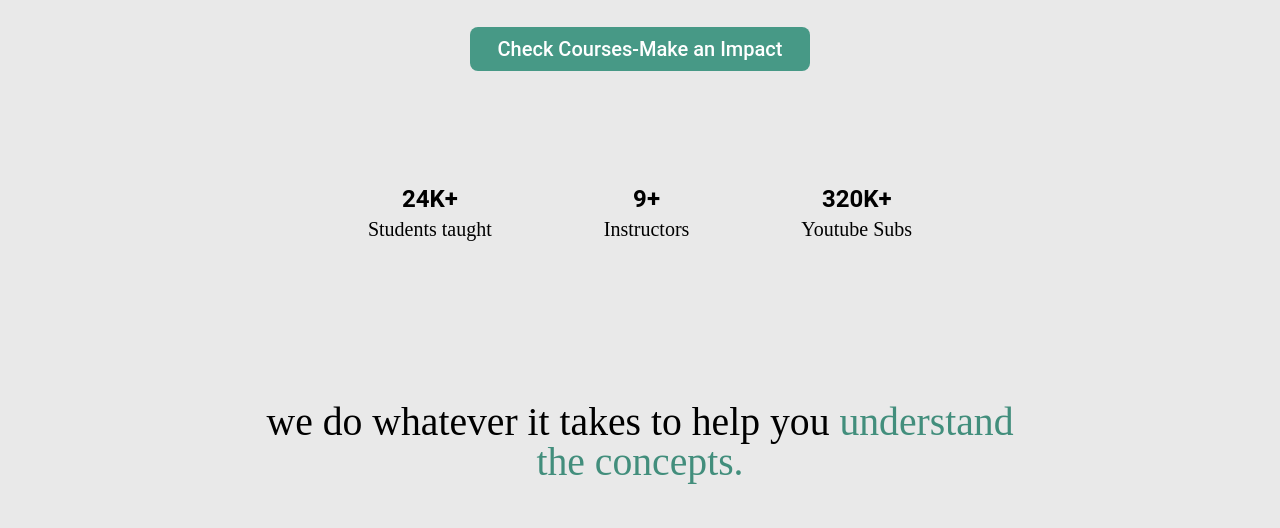
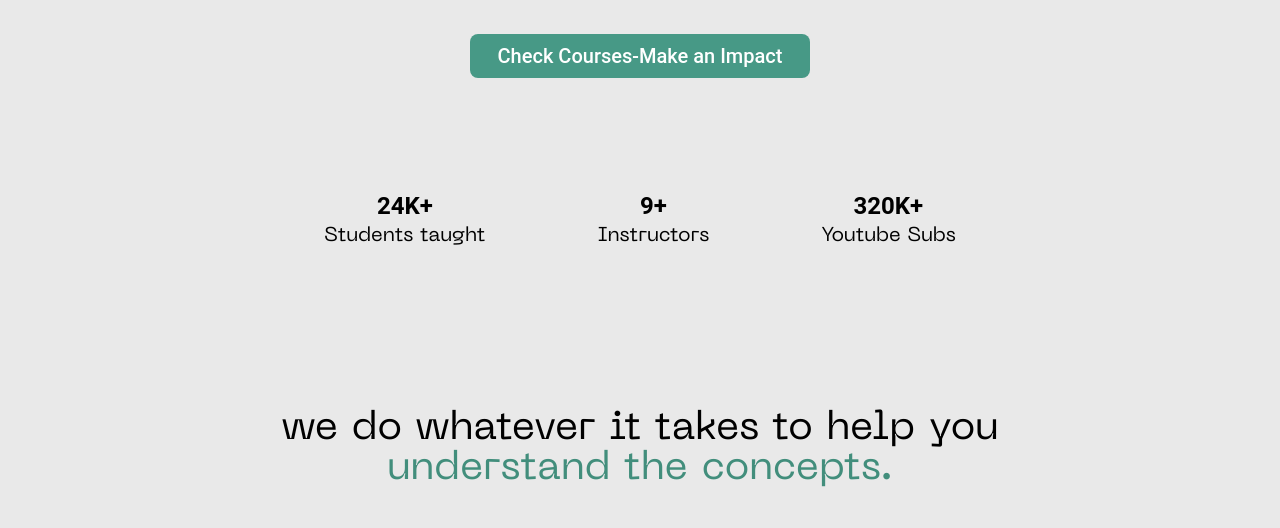
Before and after one commit to SanketP100/Sheryians_web_clone_TailwindCSS, a website built with Vite: page index.html in a window 1280 px wide. Shown: the part 352-880 px from the top of the page. Built offline with nearby package versions, Linux system fonts and the light colour scheme; files whose address does not match are found by name.

Commit message:
Update style.css

```diff
--- a/style.css
+++ b/style.css
@@ -1,15 +1,15 @@
 @font-face {
     font-family: 'NeueMachinaLight';
-    src: url("./All fonts\NeueMachina-Light_gwWCZxVuQl.ttf") format('truetype');
+    src: url("./All fonts/NeueMachina-Light_gwWCZxVuQl.ttf") format('truetype');
 }
 @font-face {
     font-family: 'NeueMachina';
-    src: url("./All fonts\NeueMachina-Regular_DQCmjH1st.ttf") format('truetype');
+    src: url("./All fonts/NeueMachina-Regular_DQCmjH1st.ttf") format('truetype');
 }
 
 @font-face {
     font-family: 'Juana';
-    src: url("./All fonts\Fontspring-DEMO-juana-extralightit_toKzXEsfr.ttf") format('truetype');
+    src: url("./All fonts/Fontspring-DEMO-juana-extralightit_toKzXEsfr.ttf") format('truetype');
 }
 
 @tailwind base;
```
